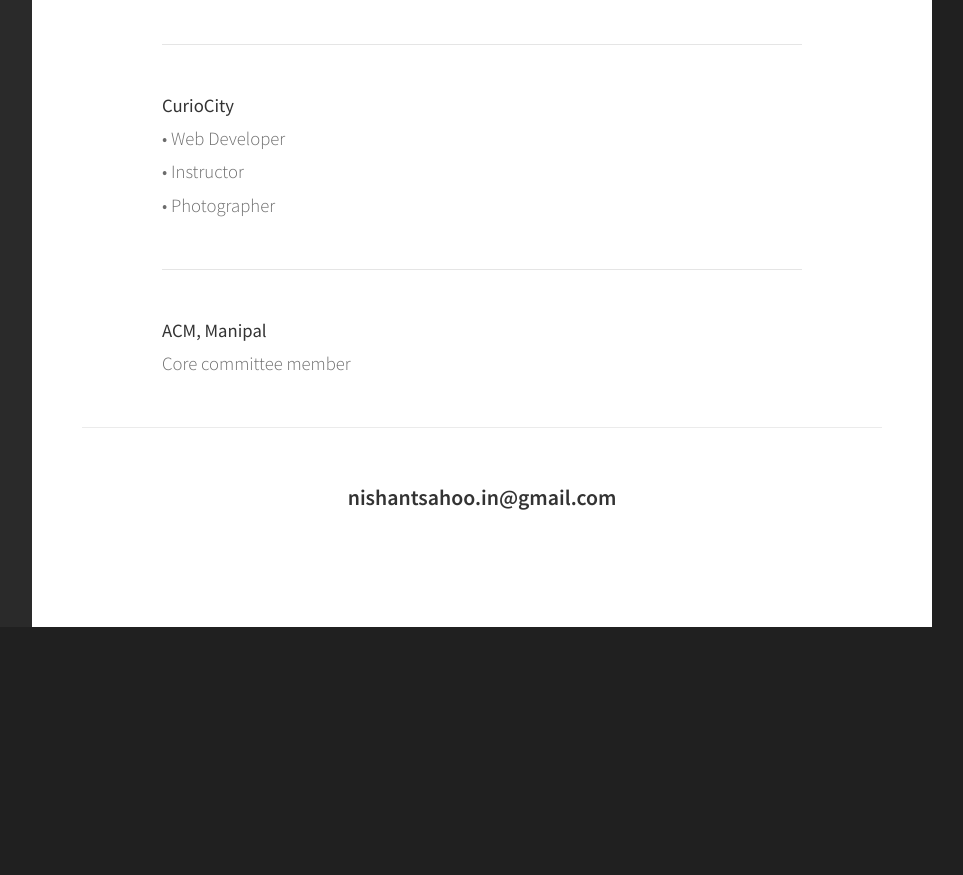
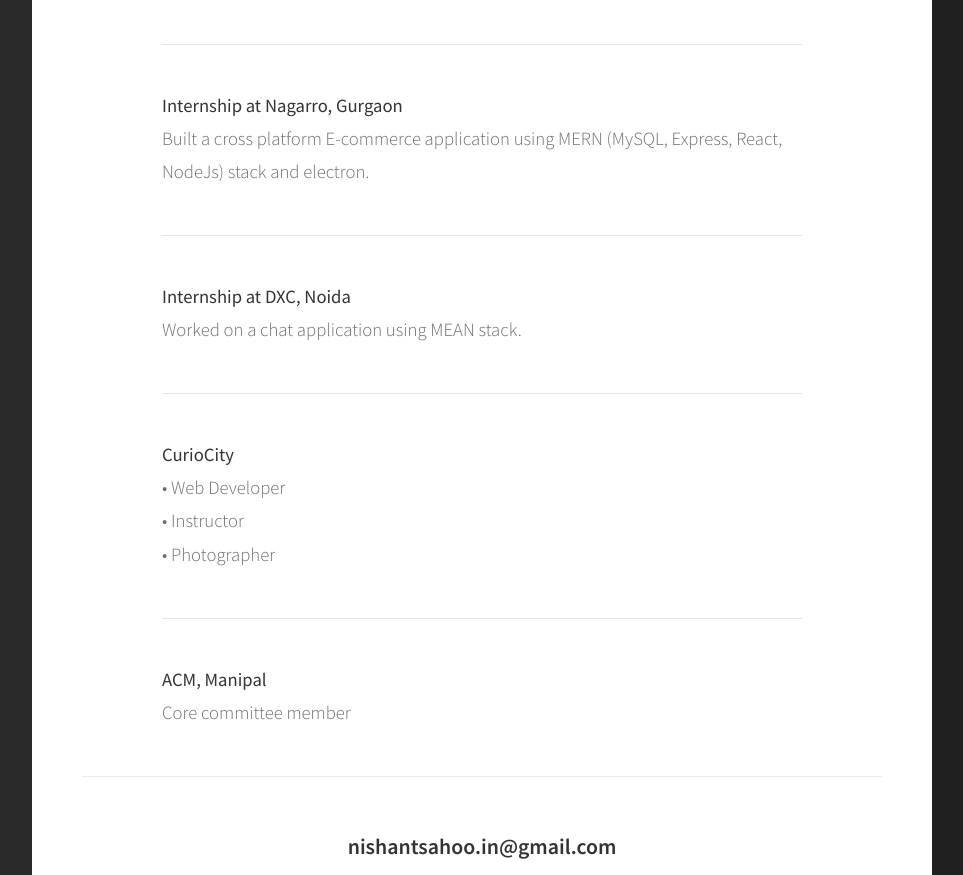
Before and after one commit to nishantsahoo/second-website, a plain HTML site: page index.html in a window 1280 px wide. Shown: the part 2063-2938 px from the top of the page, without its empty margins (308-1271 px from the left). Before the commit the page ends 2690 px from the top, so only its background shows below. Drawn offline with Linux system fonts and the light colour scheme; a web font is replaced by a local one.

Commit message:
Added work experience

```diff
--- a/index.html
+++ b/index.html
@@ -88,6 +88,14 @@
 					<p>Summer training: Interned for 6-weeks under the IT department, where I learnt about the company's network technologies, and project management. I developed a Home Portal for the Engineering Division as my final project. </p>
 				</li>
 				<li>
+					<h3>Internship at Nagarro, Gurgaon</h3>
+					<p>Built a cross platform E-commerce application using MERN (MySQL, Express, React, NodeJs) stack and electron.
+				</li>
+				<li>
+					<h3>Internship at DXC, Noida</h3>
+					<p>Worked on a chat application using MEAN stack.</p>
+				</li>
+				<li>
 					<h3>CurioCity</h3>
 					<p>&#8226; Web Developer</p>
 					<p>&#8226; Instructor</p>
```
